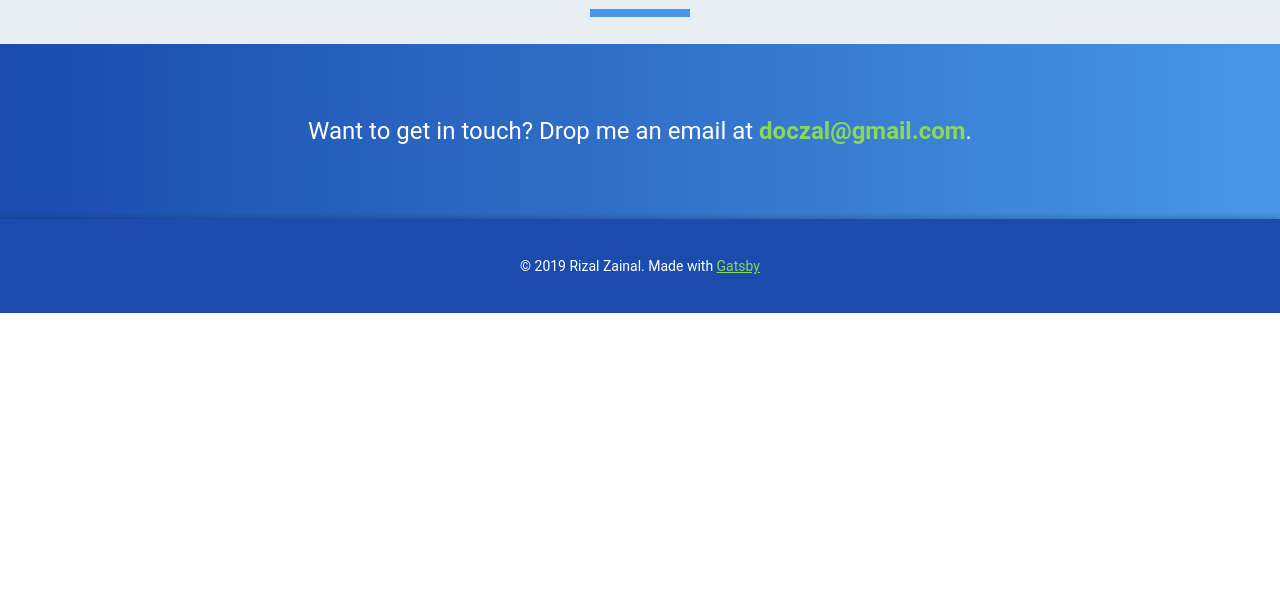
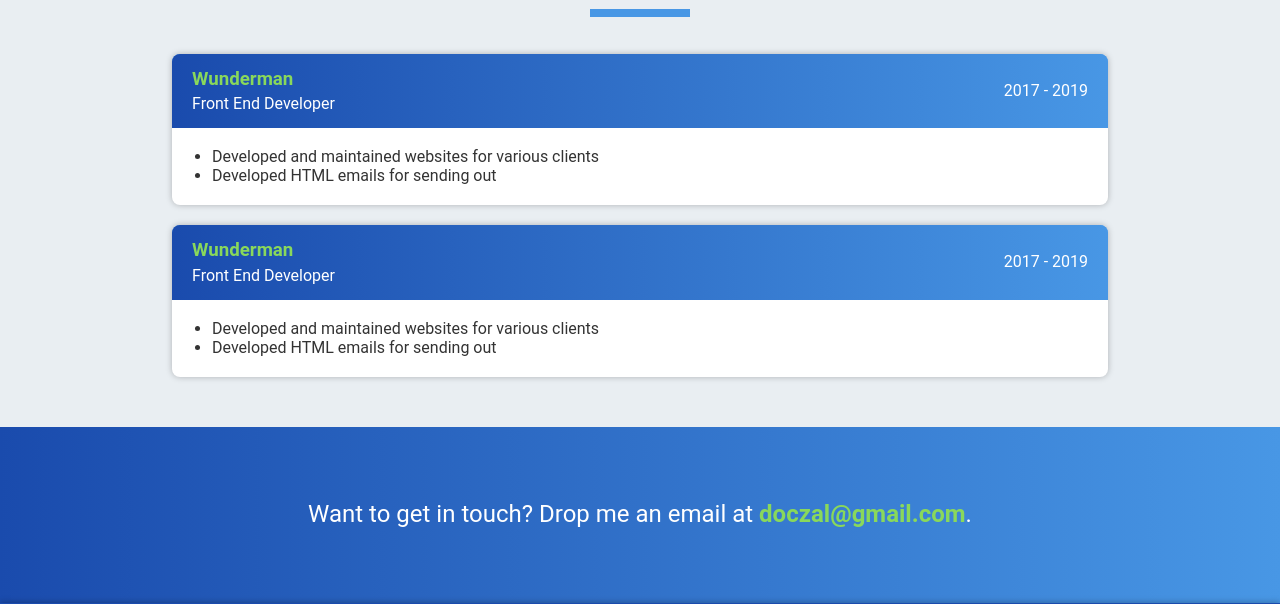
Before and after one commit to doczal/rizalzainal, a Gatsby site: page /about in a window 1280 px wide. Shown: the part 695-1299 px from the top of the page. Before the commit the page ends 1008 px from the top, so only its background shows below. Built offline with nearby package versions, Linux system fonts and the light colour scheme; Gatsby itself is replaced by a stand-in of ours.

Commit message:
Create Experience section

```diff
--- a/src/pages/about.js
+++ b/src/pages/about.js
@@ -49,6 +49,43 @@
     <section className={styles.expSection}>
       <Body>
         <Heading subHeading>Experience</Heading>
+        <div className={styles.expContainer}>
+          <div className={styles.expCard}>
+            <div className={styles.expInfo}>
+              <div className={styles.position}>
+                <h3>Wunderman</h3>
+                <span>Front End Developer</span>
+              </div>
+              <div className={styles.year}>
+                2017 - 2019
+              </div>
+            </div>
+            <div className={styles.expDetails}>
+              <ul className={styles.roleList}>
+                <li>Developed and maintained websites for various clients</li>
+                <li>Developed HTML emails for sending out</li>
+              </ul>
+            </div>
+          </div>
+
+          <div className={styles.expCard}>
+            <div className={styles.expInfo}>
+              <div className={styles.position}>
+                <h3>Wunderman</h3>
+                <span>Front End Developer</span>
+              </div>
+              <div className={styles.year}>
+                2017 - 2019
+              </div>
+            </div>
+            <div className={styles.expDetails}>
+              <ul className={styles.roleList}>
+                <li>Developed and maintained websites for various clients</li>
+                <li>Developed HTML emails for sending out</li>
+              </ul>
+            </div>
+          </div>
+        </div>
       </Body>
     </section>
     <section className={styles.contactSection}>
--- a/src/pages/about.module.scss
+++ b/src/pages/about.module.scss
@@ -79,6 +79,58 @@
   padding: 2rem 0;
 }
 
+.expContainer {
+  padding: 2rem 0;
+  display: flex;
+  flex-direction: column;
+  align-items: center;
+}
+
+.expCard {
+  background-color: white;
+  border-radius: 8px;
+  overflow: hidden;
+  box-shadow: 0px 0px 6px $colShadow;
+  margin: 1rem;
+  width: 80%;
+}
+
+.expInfo {
+  overflow: auto;
+  color: white;
+  background: linear-gradient(-90deg, $colMain, $colMain2);
+  background-color: $colMain;
+  display: flex;
+  justify-content: space-between;
+  align-items: center;
+}
+
+.position {
+  padding: 1.5rem 2rem;
+  & > h3 {
+    margin: 0;
+    color: $colAlt1;
+  }
+
+  & > span {
+    display: inline-block;
+    margin-top: 0.5rem;
+  }
+}
+
+.year {
+  padding: 1rem 2rem;
+}
+
+.expDetails {
+  padding: 2rem 2rem;
+}
+
+.roleList {
+  margin: 0;
+  padding-left: 2rem;
+}
+
 .contactSection {
   background: linear-gradient(-90deg, $colMain, $colMain2);
   background-color: $colMain;
```
